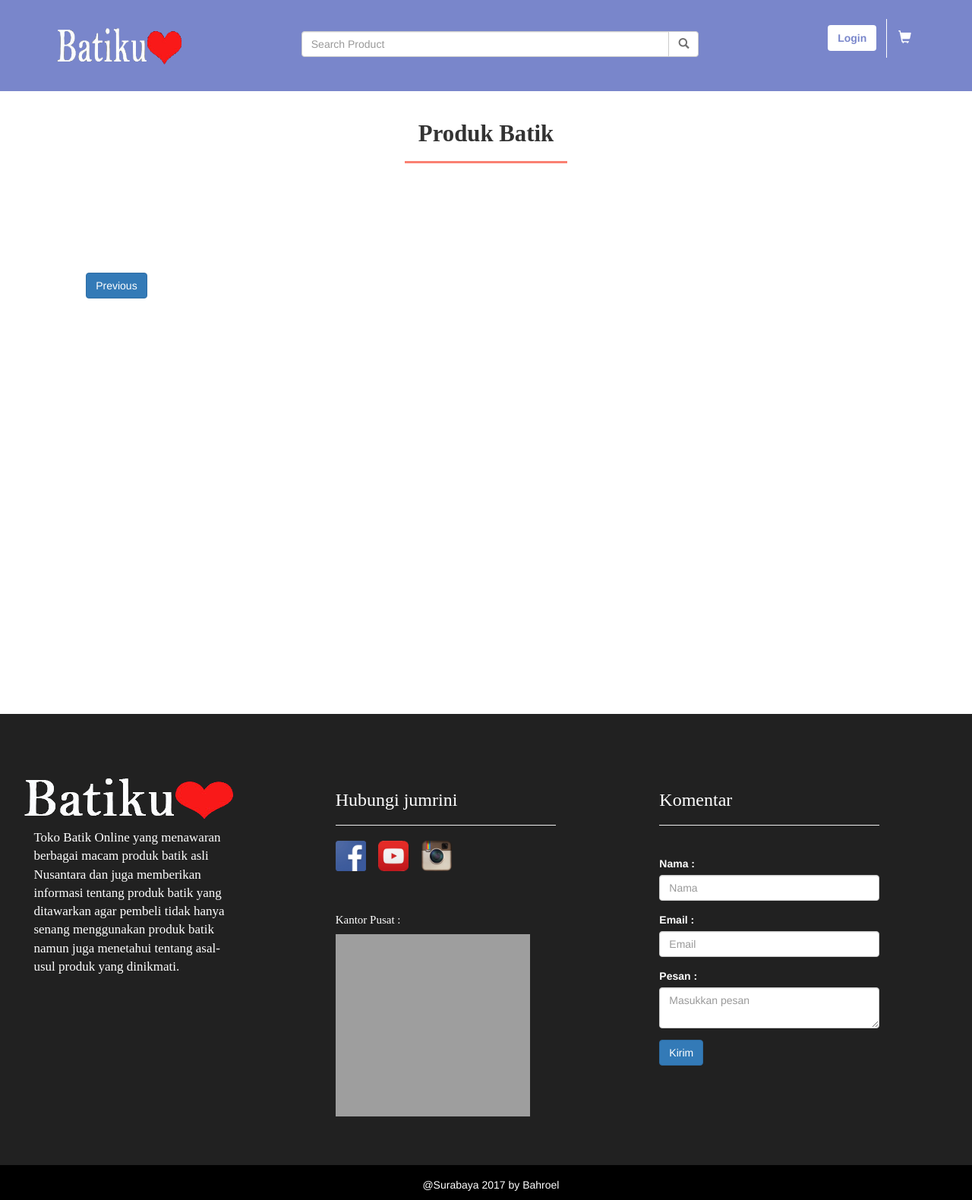
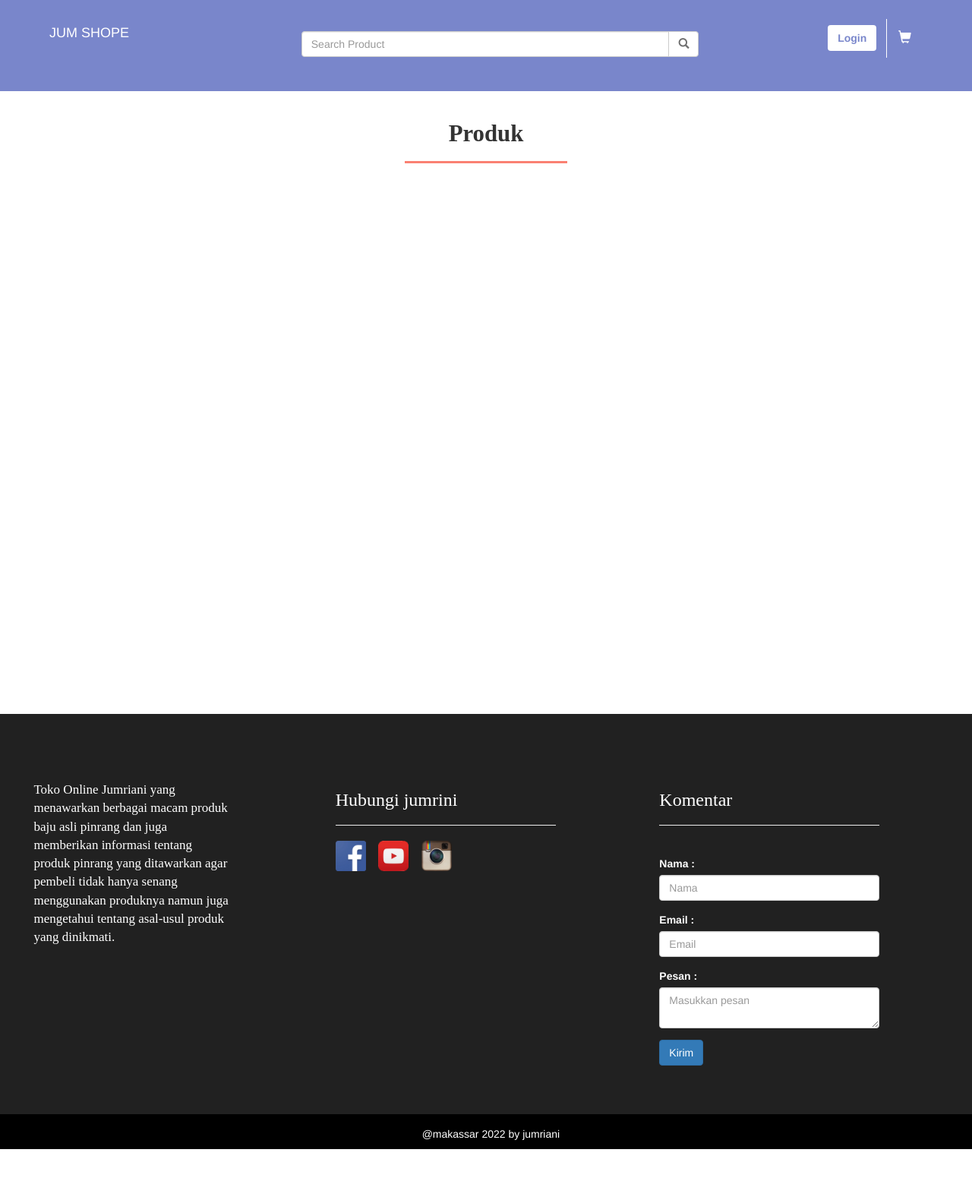
Before and after one commit to mursidin14/toko-online.com, a PHP site: page /home.php in a window 1280 px wide. Shown: the whole page at 76% size. After the commit the page ends 1513 px from the top, so only its background shows below. Run offline with PHP 8.4, Linux system fonts and the light colour scheme; data that the repository does not hold is empty; a map, chart or similar area stays blank; some libraries are stand-ins or nearby versions; grey boxes are pictures that could not be loaded.

Commit message:
perubahan home, footer, nav

```diff
--- a/component/footer.php
+++ b/component/footer.php
@@ -2,20 +2,17 @@
   <div class="container-fluid" id="footer">
     <div class="row">
       <div class="col-xs-3 text-white">
-        <img src="asset/img/Brand1.png">
+        <!-- <img src="asset/img/Brand1.png"> -->
         <p style="padding-left: 1.3vw;margin-top: 8px; font-family: Eras Demi ITC; font-size: 17px">
-        Toko Batik Online yang menawaran berbagai macam produk batik asli Nusantara dan juga memberikan informasi tentang produk batik yang ditawarkan agar pembeli tidak hanya senang menggunakan produk batik namun juga menetahui tentang asal-usul produk yang dinikmati.</p>
-
+        Toko Online Jumriani yang menawarkan berbagai macam produk baju asli pinrang dan juga memberikan informasi tentang produk pinrang yang ditawarkan agar pembeli tidak hanya senang menggunakan produknya namun juga mengetahui tentang asal-usul produk yang dinikmati.</p>
       </div>
 
       <div class="col-xs-3 col-xs-offset-1 text-white">
         <h3 style="font-family:Cooper Std Black">Hubungi jumrini</h3>
         <hr>
-        <a href="https://www.facebook.com/bahrul.amaruddin" target="_blank"><img style="width: 40px; height: 40px; margin-right: 1vw;" src="asset/img/facebook.png"></a>
-        <a href="https://www.youtube.com/channel/UCuldKAAcA3QVIR_smH2M-6w" target="_blank"><img style="width: 40px; height: 40px; margin-right: 1vw;" src="asset/img/youtube.png"></a>
-        <a href="https://www.instagram.com/bahroelo0" target="_blank"><img style="width: 40px; height: 40px; margin-right: 1vw;" src="asset/img/instagram.png"></a>
-        <h5 style="margin-top: 7vh; font-family: News706 BT; font-size: 15px">Kantor Pusat :</h5>
-        <div id="map" style="width:20vw;height:30vh;background:yellow; border-radius:5px"></div>
+        <a href="https://www.facebook.com/" target="_blank"><img style="width: 40px; height: 40px; margin-right: 1vw;" src="asset/img/facebook.png"></a>
+        <a href="https://www.youtube.com/" target="_blank"><img style="width: 40px; height: 40px; margin-right: 1vw;" src="asset/img/youtube.png"></a>
+        <a href="https://www.instagram.com/" target="_blank"><img style="width: 40px; height: 40px; margin-right: 1vw;" src="asset/img/instagram.png"></a>
         <script>
           function myMap() {
             var mapOptions = {
@@ -53,7 +50,7 @@
     </div>
     <div class="row" id="cpy">
       <div class="col-xs-12">
-        <p style="color : white; text-align: center;">@Surabaya 2017 by Bahroel</p>
+        <p style="color : white; text-align: center;">@makassar 2022 by jumriani</p>
       </div>
     </div>
   </div>
--- a/component/nav.php
+++ b/component/nav.php
@@ -4,8 +4,8 @@
 
   <div class="container-fluid">
     <div class="navbar-header">
-      <a class="navbar-brand" href="home.php">
-        <img style="width:14vw; height:7vh; padding-top:0px;" alt="Brand" src="asset/img/Brand1.png">
+      <a class="navbar-brand text-white" href="home.php">
+        JUM SHOPE
       </a>
     </div>
 
@@ -117,7 +117,7 @@
 <div class="container-fluid kategori">
   <div class="row">
     <div class="col-xs-2 col-xs-offset-2">
-        <a href="home.php"><img style="width:14vw; height:7vh; padding-top:2vh;" alt="Brand" src="asset/img/Brand1.png"></a>
+        <a class="navbar-brand text-white" href="home.php">JUM SHOPE</a>
     </div>
     <div class="col-xs-6">
       <ul class="nav nav-pills kategori2">
@@ -128,9 +128,9 @@
             </ul>
 
         </li>
-        <li><a data-toggle="pill" href="#couple">Couple</a></li>
+        <li><a data-toggle="pill" href="#couple">Pasangan</a></li>
         <li><a data-toggle="pill" href="#anak" >Anak-anak</a></li>
-        <li><a data-toggle="pill" href="#sarimbit">Sarimbit</a></li>
+        <li><a data-toggle="pill" href="#sarimbit">Keluarga</a></li>
       </ul>
     </div>
   </div>
--- a/home.php
+++ b/home.php
@@ -5,7 +5,7 @@
 <!DOCTYPE html>
 <html>
 <head>
-  <title>Toko Online Batik</title>
+  <title>Toko Online JUM</title>
   <link rel="stylesheet" type="text/css" href="plugin/bootstrap/css/bootstrap.min.css">
   <link rel="stylesheet" type="text/css" href="asset/css/main.css">
   <link rel="icon" type="image/gif/png" href="asset/img/Title.png">
@@ -14,15 +14,11 @@
 
 <?php include('component/nav.php'); ?>
 <div class="container-fluid" id="isi" >
-
-
   <div class="row">
     <div class="col-xs-2 col-xs-offset-5" id="produk-laris">
-      <h3 style="font-family: Blacksword; font-size:2.2em;"><strong>Produk Batik</strong></h3>
+      <h3 style="font-family: Blacksword; font-size:2.2em;"><strong>Produk</strong></h3>
     </div>
   </div>
-
-
 
   <!-- Laman Produk-->
 
@@ -81,7 +77,7 @@
                   <button type="button" class="btn btn-info disabled">Masukkan Keranjang</button>
                 ';
               }
-              echo '
+              echo'
             </div>
           </div>
         </div>
@@ -95,16 +91,16 @@
     <div class="container-fluid" id="paging">
       <div class="paging">
       <?php
-      if($left_rec < $limit){
-          $last = $page - 2;
-          echo "<a href = \"?page=$last\"><button type='button' class='btn btn-primary left'>Previous</button></a>";
-        }else if($page > 0){
-          $last = $page - 2;
-          echo "<a href = \"?page=$last\"><button type='button' class='btn btn-primary left'>Previous</button></a>";
-          echo "<a href = \"?page=$page\"><button type='button' class='btn btn-primary right'>Next</button></a>";
-        }else if( $page == 0 ) {
-          echo "<a href = \"?page=$page\"><button type='button' class='btn btn-primary right'>Next</button></a>";
-        }
+      // if($left_rec < $limit){
+      //     $last = $page - 2;
+      //     echo "<a href = \"?page=$last\"><button type='button' class='btn btn-primary left'>Previous</button></a>";
+      //   }else if($page > 0){
+      //     $last = $page - 2;
+      //     echo "<a href = \"?page=$last\"><button type='button' class='btn btn-primary left'>Previous</button></a>";
+      //     echo "<a href = \"?page=$page\"><button type='button' class='btn btn-primary right'>Next</button></a>";
+      //   }else if( $page == 0 ) {
+      //     echo "<a href = \"?page=$page\"><button type='button' class='btn btn-primary right'>Next</button></a>";
+      //   }
        ?>
     </div>
     </div>
@@ -116,7 +112,6 @@
       <ul>
       <?php
         require("config/db.php");
-
         $queryWanita = "SELECT * FROM tabel_produk WHERE kategori='wanita' LIMIT 0,4";
         $query_wanita = mysqli_query($conn,$queryWanita);
 
```
